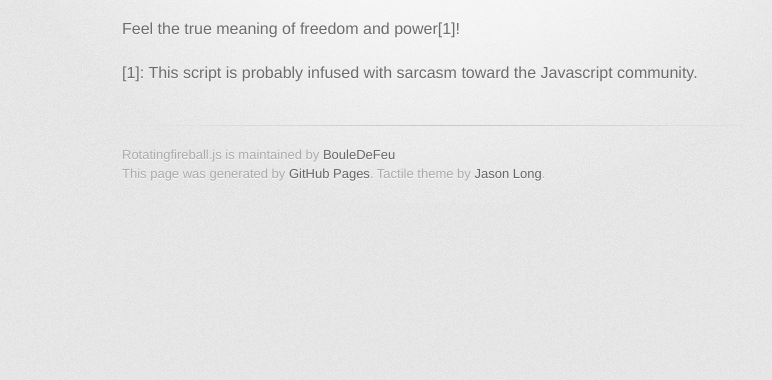
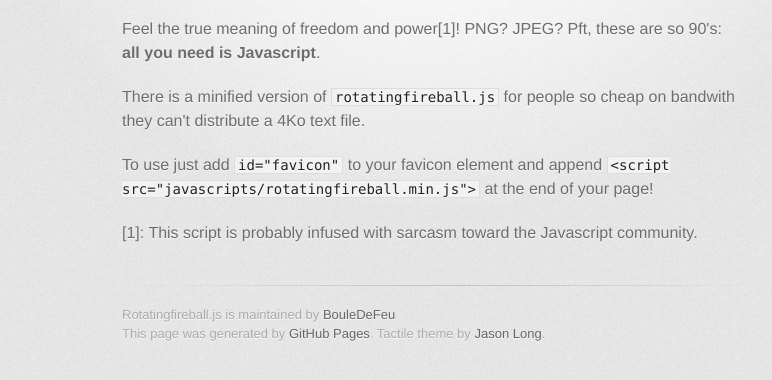
Before and after one commit to BouleDeFeu/rotatingfireball.js, a plain HTML site: page index.html in a window 1280 px wide. Shown: the part 370-750 px from the top of the page, without its empty margins (208-980 px from the left). Drawn offline with Linux system fonts and the light colour scheme; a web font is replaced by a local one.

Commit message:
Add some more sarcasme

```diff
--- a/index.html
+++ b/index.html
@@ -43,7 +43,11 @@
 <p>Simple, beautiful, functional yet powerful Javascript utility that
 replaces your old and crumsy favicon with an endlessly rotating fireball.</p>
 
-<p>Feel the true meaning of freedom and power[1]!</p>
+<p>Feel the true meaning of freedom and power[1]! PNG? JPEG? Pft, these are so 90's: <strong>all you need is Javascript</strong>.</p>
+
+<p>There is a minified version of <code>rotatingfireball.js</code> for people so cheap on bandwith they can't distribute a 4Ko text file.</p>
+
+<p>To use just add <code>id="favicon"</code> to your favicon element and append <code>&lt;script src="javascripts/rotatingfireball.min.js"&gt;</script></code> at the end of your page!</p>
 
 <p>[1]: This script is probably infused with sarcasm toward the Javascript
      community.</p>
```
Also changed, not shown: 1 other file.
